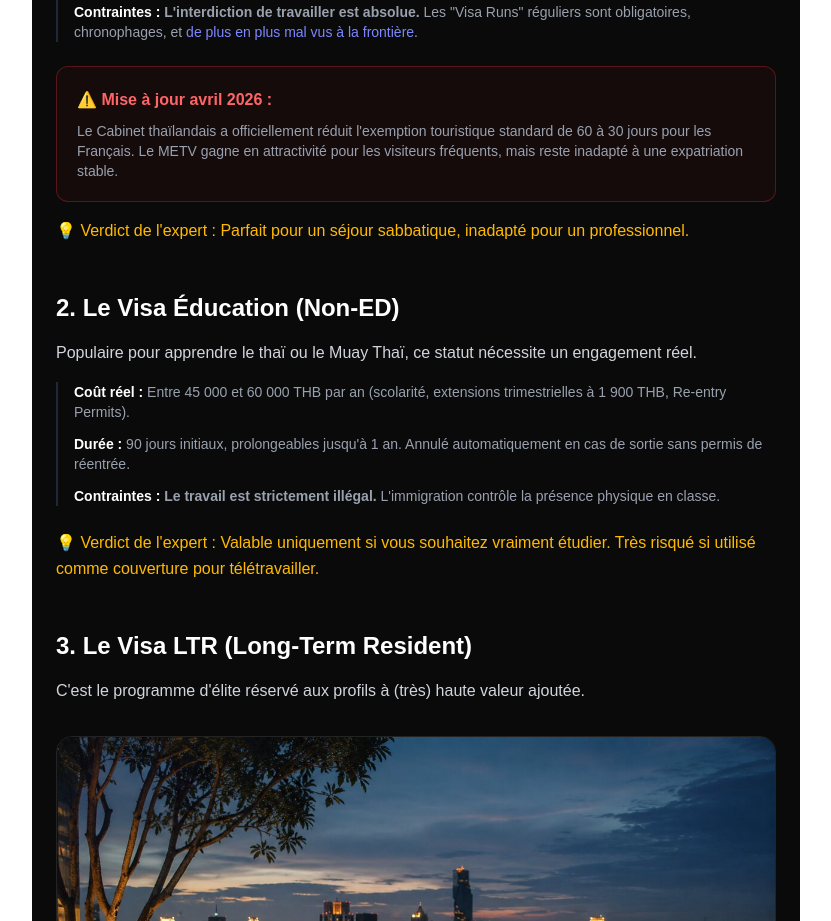
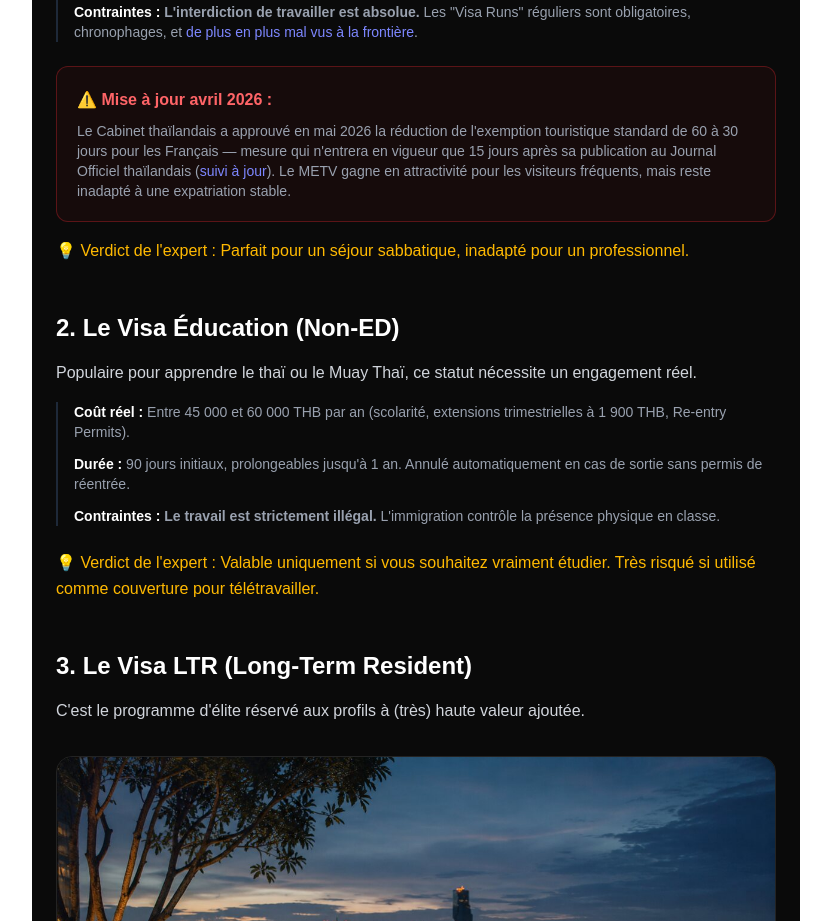
Before and after one commit to emaem-code/dtv-thailande, a Next.js app: page /blog/comparatif-visas-thailande in a window 1280 px wide. Shown: the part 1580-2501 px from the top of the page, without its empty margins (224-1055 px from the left). Built offline with nearby package versions, Linux system fonts and the light colour scheme.

Commit message:
fix: coherence exemption 60/30 jours entre articles + ancre fonds bancaires

```diff
--- a/app/blog/20000-thb-immigration-thailande-regle-especes/page.tsx
+++ b/app/blog/20000-thb-immigration-thailande-regle-especes/page.tsx
@@ -497,7 +497,7 @@ export default function BlogArticleImmigration20000THB() {
         </div>
 
         <p className="mb-4">
-          <strong className="text-white">Voyageurs en vacances (sans visa) :</strong> les Français bénéficient de l&apos;exemption de visa automatique de 30 jours — aucune démarche préalable, le tampon est apposé gratuitement à l&apos;arrivée. Mais attention : c&apos;est précisément ce profil que la règle des 20 000 THB cible en priorité, surtout en cas d&apos;entrées répétées dans l&apos;année. L&apos;exemption de visa n&apos;exempte pas des moyens de subsistance.
+          <strong className="text-white">Voyageurs en vacances (sans visa) :</strong> les Français bénéficient de l&apos;exemption de visa automatique — aucune démarche préalable, le tampon est apposé gratuitement à l&apos;arrivée. Sa durée est en cours de réduction de 60 à 30 jours : la mesure a été approuvée en mai 2026 mais n&apos;entrera en vigueur que 15 jours après sa publication au Journal Officiel thaïlandais (<Link href="/blog/fin-exemption-visa-60-jours" className="text-sky-500 hover:underline font-medium">état des lieux à jour ici</Link>). Mais attention : c&apos;est précisément ce profil que la règle des 20 000 THB cible en priorité, surtout en cas d&apos;entrées répétées dans l&apos;année. L&apos;exemption de visa n&apos;exempte pas des moyens de subsistance.
         </p>
         <p className="mb-4">
           <strong>Ne jamais compter sur les ATM de l&apos;aéroport :</strong> ils sont après la douane, et Wise ne fonctionne plus aux distributeurs thaïlandais.
--- a/app/blog/comparatif-visas-thailande/page.tsx
+++ b/app/blog/comparatif-visas-thailande/page.tsx
@@ -181,7 +181,7 @@ export default function ArticleComparatifVisas() {
         <div className="border border-red-500/30 bg-red-500/5 rounded-xl p-5 mb-4">
           <p className="text-red-400 font-semibold mb-2">⚠️ Mise à jour avril 2026 :</p>
           <p className="text-gray-400 text-sm">
-            Le Cabinet thaïlandais a officiellement réduit l'exemption touristique standard de 60 à 30 jours pour les Français. Le METV gagne en attractivité pour les visiteurs fréquents, mais reste inadapté à une expatriation stable.
+            Le Cabinet thaïlandais a approuvé en mai 2026 la réduction de l&apos;exemption touristique standard de 60 à 30 jours pour les Français — mesure qui n&apos;entrera en vigueur que 15 jours après sa publication au Journal Officiel thaïlandais (<Link href="/blog/fin-exemption-visa-60-jours" className="text-indigo-400 hover:underline font-medium">suivi à jour</Link>). Le METV gagne en attractivité pour les visiteurs fréquents, mais reste inadapté à une expatriation stable.
           </p>
         </div>
         <p className="text-amber-400 font-medium">💡 Verdict de l'expert : Parfait pour un séjour sabbatique, inadapté pour un professionnel.</p>
--- a/app/blog/visa-dtv-couple-famille-pacs/page.tsx
+++ b/app/blog/visa-dtv-couple-famille-pacs/page.tsx
@@ -413,7 +413,7 @@ export default function ArticleDtvFamille() {
         <ul className="space-y-3">
           <li>
             <Link href="/blog/fonds-bancaires-visa-dtv" className="text-fuchsia-400 hover:text-fuchsia-300 hover:underline text-sm transition-colors">
-              → Fonds bancaires Visa DTV : Faut-il bloquer les 500 000 THB pendant 6 mois ?
+              → Fonds bancaires Visa DTV : faut-il bloquer les 500 000 THB pendant 3 ou 6 mois ?
             </Link>
           </li>
           <li>
```
